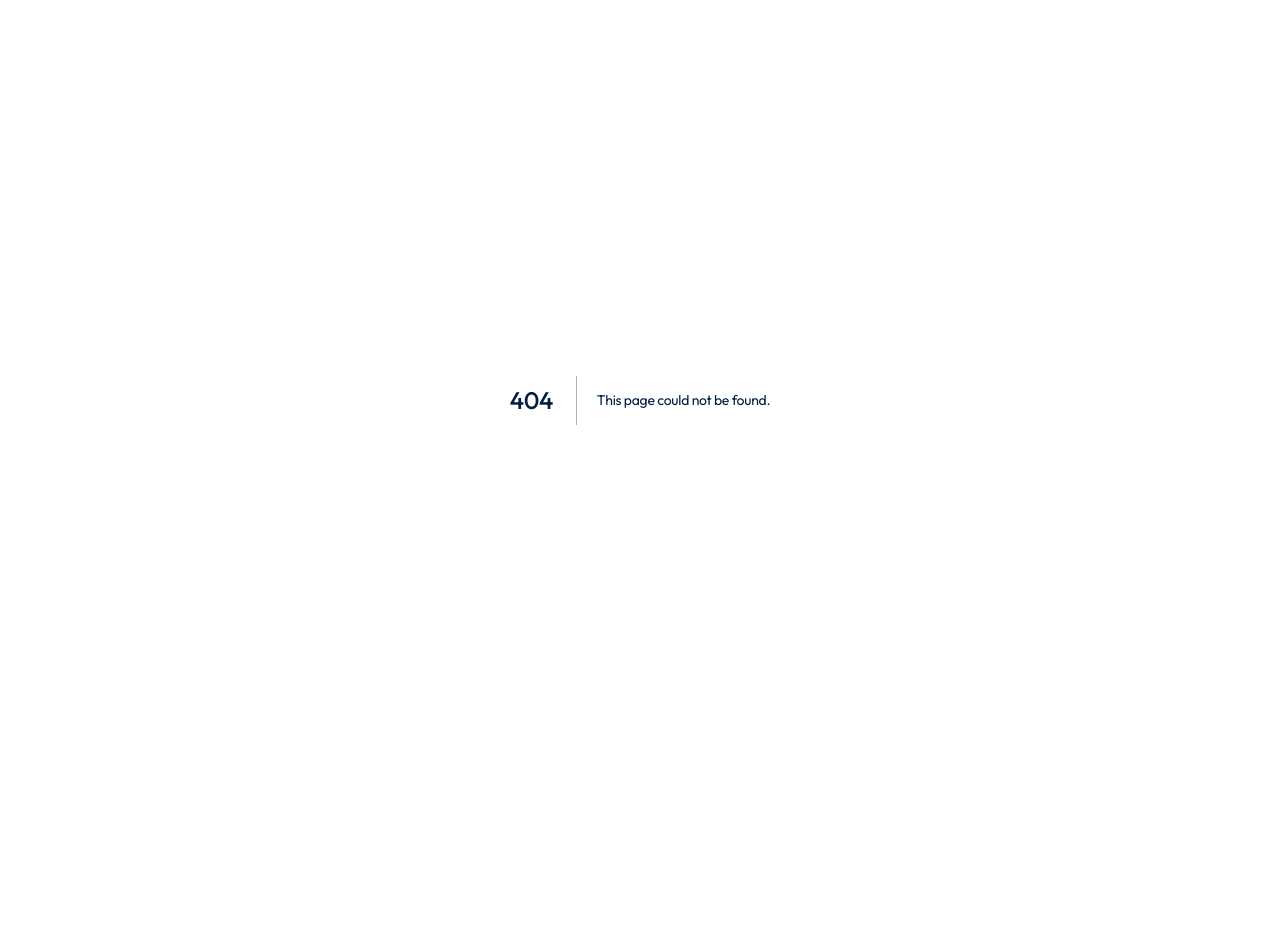
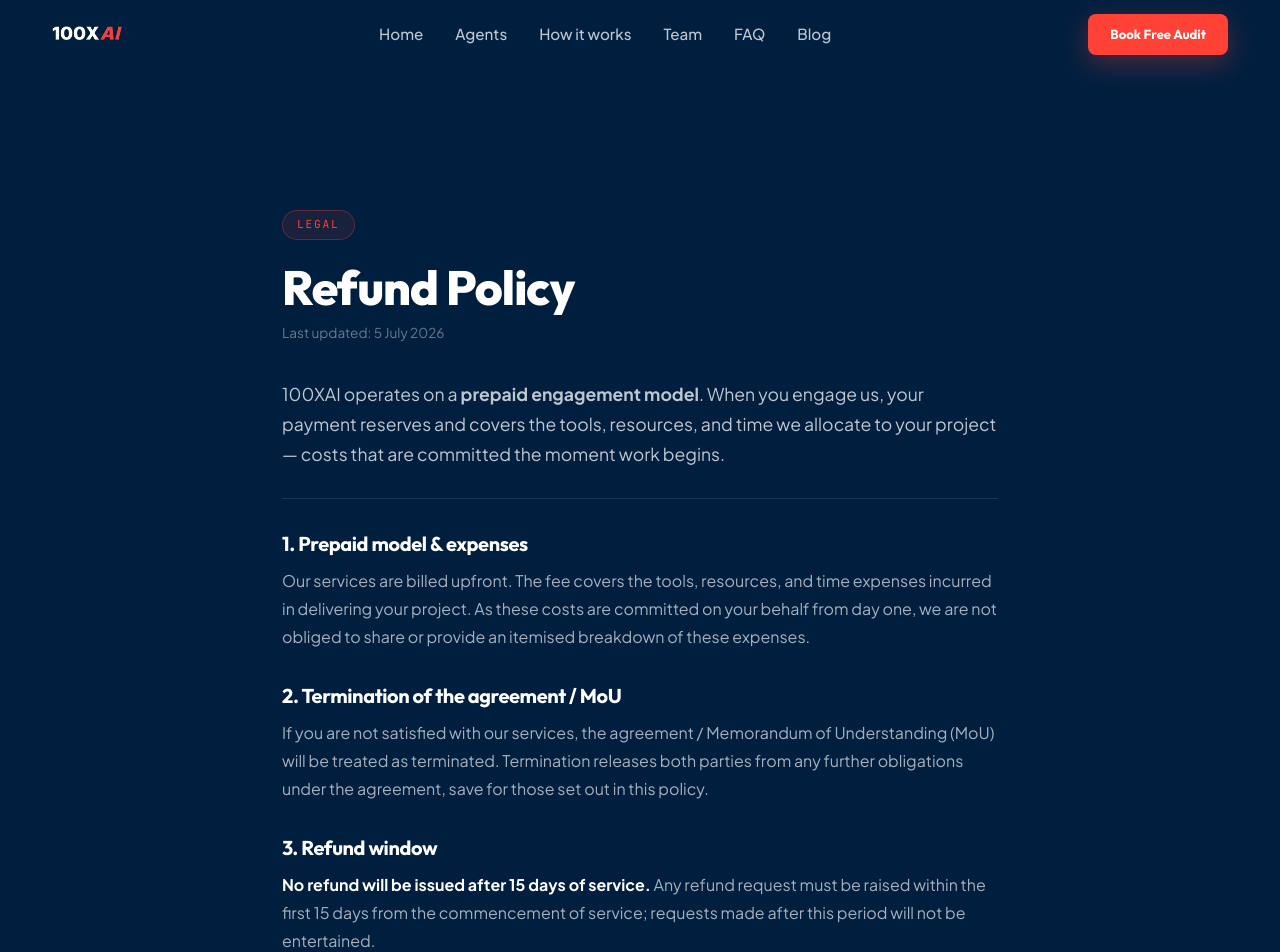
Before and after one commit to revotron8753/100XAI-Merged, a Next.js app: page /refund-policy in a window 1280 px wide. Before the commit this address had no page. Shown: the top 952 px of the page. Before the commit the page ends 800 px from the top, so only its background shows below. Built offline with nearby package versions, Linux system fonts and the light colour scheme.

Commit message:
added refund policy

```diff
--- a/pages/_app.jsx
+++ b/pages/_app.jsx
@@ -20,6 +20,9 @@ import '../src/sections/Footer.css';
 import '../src/blog/blog-listing.css';
 import '../src/blog/blog-post.css';
 
+// Legal / policy pages
+import '../src/legal/legal.css';
+
 // Audit page
 import '../src/audit/audit-scope.css';
 import '../src/audit/components/AnnouncementBar.css';
--- /dev/null
+++ b/pages/refund-policy.jsx
@@ -0,0 +1,71 @@
+import Head from 'next/head';
+import Navbar from '../src/components/Navbar';
+import Footer from '../src/sections/Footer';
+
+export default function RefundPolicyPage() {
+  return (
+    <>
+      <Head>
+        <title>Refund Policy — 100XAI</title>
+        <meta name="description" content="100XAI refund policy: our prepaid engagement model, termination terms, and refund window." />
+      </Head>
+
+      <Navbar />
+
+      <main className="legal">
+        <div className="container legal-inner">
+          <div className="legal-tag">Legal</div>
+          <h1 className="legal-title">Refund Policy</h1>
+          <p className="legal-updated">Last updated: 5 July 2026</p>
+
+          <p className="legal-lead">
+            100XAI operates on a <strong>prepaid engagement model</strong>. When you
+            engage us, your payment reserves and covers the tools, resources, and
+            time we allocate to your project — costs that are committed the moment
+            work begins.
+          </p>
+
+          <section className="legal-section">
+            <h2>1. Prepaid model &amp; expenses</h2>
+            <p>
+              Our services are billed upfront. The fee covers the tools, resources,
+              and time expenses incurred in delivering your project. As these costs
+              are committed on your behalf from day one, we are not obliged to share
+              or provide an itemised breakdown of these expenses.
+            </p>
+          </section>
+
+          <section className="legal-section">
+            <h2>2. Termination of the agreement / MoU</h2>
+            <p>
+              If you are not satisfied with our services, the agreement / Memorandum
+              of Understanding (MoU) will be treated as terminated. Termination
+              releases both parties from any further obligations under the agreement,
+              save for those set out in this policy.
+            </p>
+          </section>
+
+          <section className="legal-section">
+            <h2>3. Refund window</h2>
+            <p>
+              <strong>No refund will be issued after 15 days of service.</strong> Any
+              refund request must be raised within the first 15 days from the
+              commencement of service; requests made after this period will not be
+              entertained.
+            </p>
+          </section>
+
+          <section className="legal-section">
+            <h2>Questions</h2>
+            <p>
+              For any questions about this policy, contact us at{' '}
+              <a href="mailto:hello@100xai.co">hello@100xai.co</a>.
+            </p>
+          </section>
+        </div>
+      </main>
+
+      <Footer />
+    </>
+  );
+}
--- /dev/null
+++ b/src/legal/legal.css
@@ -0,0 +1,83 @@
+/* Shared styling for legal / policy pages (refund, privacy, terms, …) */
+.legal {
+  background: var(--navy);
+  color: var(--white);
+  min-height: 100vh;
+  padding: 140px 0 96px;
+  position: relative;
+}
+
+.legal-inner {
+  max-width: 780px;
+}
+
+.legal-tag {
+  display: inline-block;
+  font-family: var(--font-mono, monospace);
+  font-size: 0.7rem;
+  letter-spacing: 0.16em;
+  text-transform: uppercase;
+  color: var(--red);
+  border: 1px solid rgba(255, 65, 54, 0.3);
+  background: rgba(255, 65, 54, 0.1);
+  border-radius: 100px;
+  padding: 5px 14px;
+  margin-bottom: 22px;
+}
+
+.legal-title {
+  font-family: var(--font-display);
+  font-size: clamp(2rem, 4vw, 3rem);
+  font-weight: 800;
+  line-height: 1.05;
+  color: var(--white);
+  margin-bottom: 10px;
+}
+
+.legal-updated {
+  font-size: 0.85rem;
+  color: rgba(255, 255, 255, 0.4);
+  margin-bottom: 36px;
+}
+
+.legal-lead {
+  font-size: 1.1rem;
+  line-height: 1.7;
+  color: rgba(255, 255, 255, 0.75);
+  padding-bottom: 28px;
+  margin-bottom: 8px;
+  border-bottom: 1px solid rgba(255, 255, 255, 0.1);
+}
+
+.legal-section {
+  margin-top: 34px;
+}
+
+.legal-section h2 {
+  font-family: var(--font-display);
+  font-size: 1.25rem;
+  font-weight: 700;
+  color: var(--white);
+  margin-bottom: 12px;
+}
+
+.legal-section p {
+  font-size: 1rem;
+  line-height: 1.75;
+  color: rgba(255, 255, 255, 0.65);
+}
+
+.legal-section strong {
+  color: var(--white);
+  font-weight: 700;
+}
+
+.legal a {
+  color: var(--red);
+  text-decoration: underline;
+  text-underline-offset: 2px;
+}
+
+.legal a:hover {
+  color: var(--red-600);
+}
--- a/src/sections/Footer.jsx
+++ b/src/sections/Footer.jsx
@@ -1,3 +1,4 @@
+import Link from 'next/link';
 import { Linkedin, Mail } from 'lucide-react';
 import Logo from '../components/Logo';
 
@@ -81,6 +82,7 @@ export default function Footer() {
         <div className="footer-bottom">
           <p>&copy; {new Date().getFullYear()} 100XAI. All rights reserved.</p>
           <div className="footer-legal">
+            <Link href="/refund-policy">Refund Policy</Link>
             <a href="#">Privacy</a>
             <a href="#">Terms</a>
             <a href="#">Cookies</a>
```
